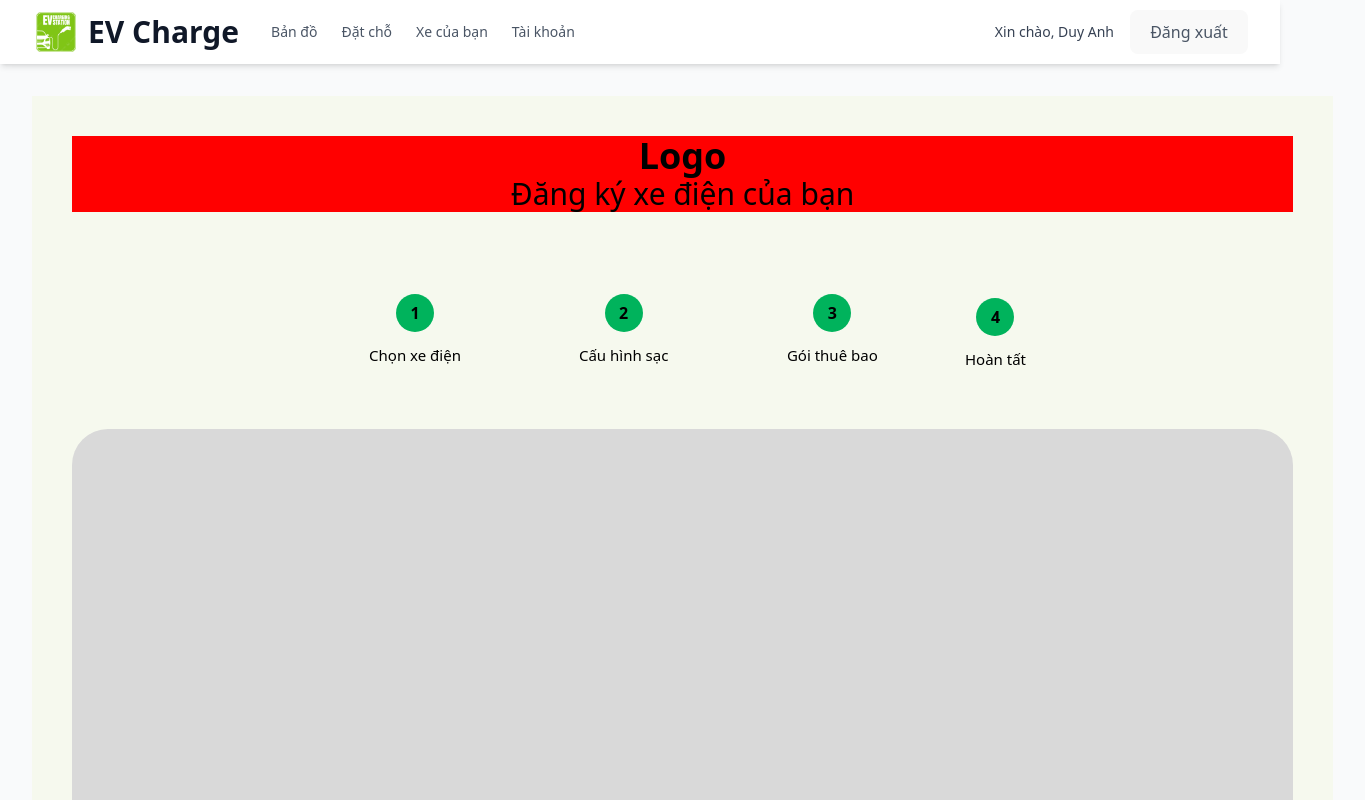
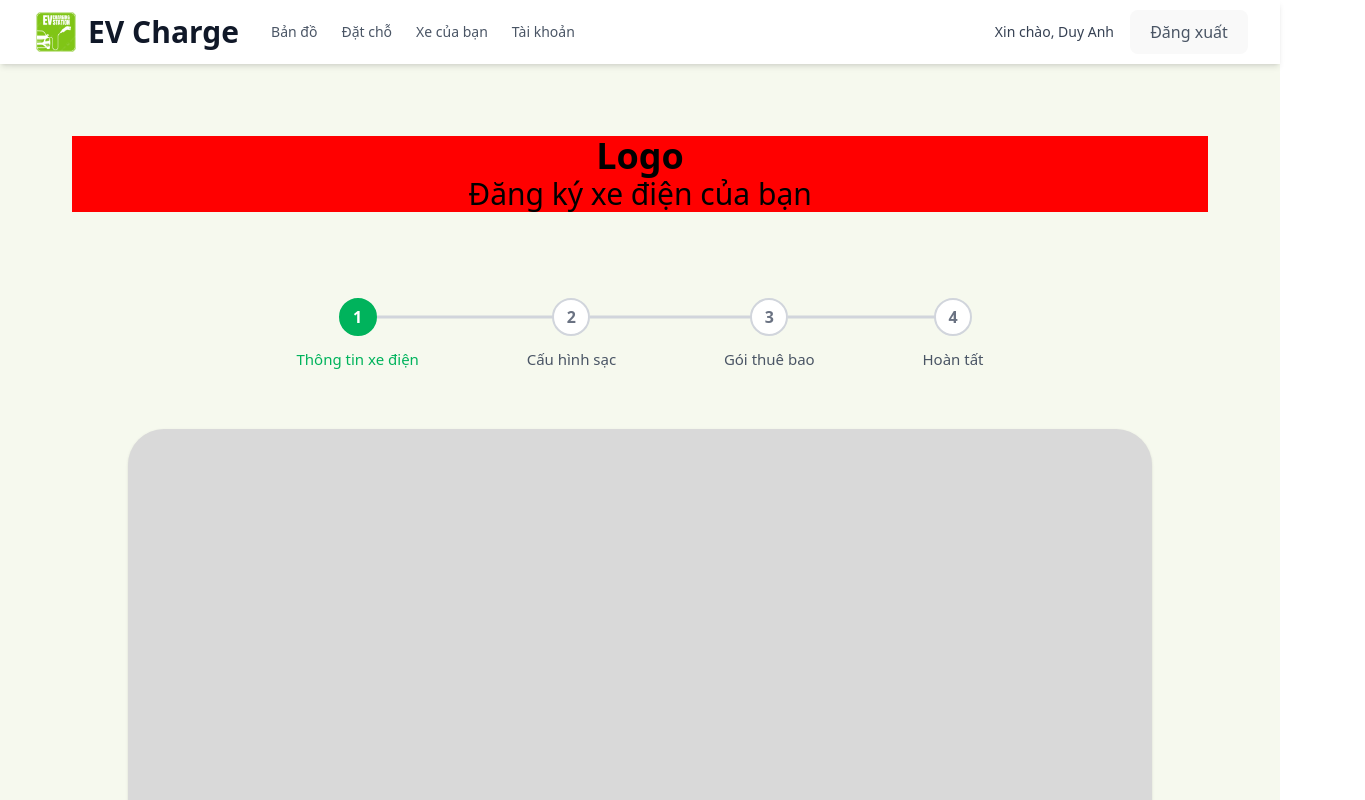
Before and after one commit to DuyAnh68/EVCharging-FE, a React (Vite) app: page /addvehicle in a window 1280 px wide. Shown: the top 800 px of the page, 1365 px wide, since content can reach past the window. Built offline with nearby package versions, Linux system fonts and the light colour scheme; no server answers.

Commit message:
feat: Stepper progess bar

```diff
--- a/src/components/Vehicle/ContentStep.jsx
+++ b/src/components/Vehicle/ContentStep.jsx
@@ -0,0 +1,22 @@
+import React from 'react'
+import StepperContext from '../../contexts/Vehicle/StepperProvider'
+import { useContext } from 'react';
+
+function ContentStep() {
+    const {currentStep} = useContext(StepperContext);
+    console.log(currentStep);
+
+    const handleRenderContet = () => {
+        switch(currentStep){
+            case 1:
+                return <div>Step 1</div>
+            case 2:
+                return <div>Step 2</div>
+        }
+    };
+  return (
+    <div>{handleRenderContet()}</div>
+  )
+}
+
+export default ContentStep
--- a/src/components/Vehicle/Steps/Stepper.jsx
+++ b/src/components/Vehicle/Steps/Stepper.jsx
@@ -1,8 +1,30 @@
 import React from 'react'
 
-function Stepper() {
+function Stepper({index, currentStep, isLast, onClick}) {
+  const isCompleted = currentStep > index;
+  const isActive = currentStep === index;
   return (
-    <div>Stepper</div>
+    <div className="relative flex items-center">
+      <div
+        onClick={onClick}
+        className={`w-[38px] h-[38px] flex items-center justify-center rounded-full cursor-pointer font-bold border-2 transition-all duration-200 ${
+          isActive
+            ? 'bg-[#00b35c] text-white border-[#00b35c]'
+            : isCompleted
+            ? 'border-[#00b35c] text-[white] bg-[#00b35c]'
+            : 'border-gray-300 text-gray-500 bg-white'
+        }`}
+      >
+        {index}
+      </div>
+      {!isLast && (
+        <div
+          className={`absolute top-1/2 left-full w-[177px] h-[3px] transform -translate-y-1/2 ${
+            currentStep > index ? 'bg-[#00b35c]' : 'bg-gray-300'
+          }`}
+        ></div>
+      )}
+    </div>
   )
 }
 
--- a/src/components/Vehicle/Steps/Steps.jsx
+++ b/src/components/Vehicle/Steps/Steps.jsx
@@ -1,28 +1,35 @@
-import React from 'react'
+import React, { useState } from 'react'
+import Stepper from './Stepper';
 
 function Steps() {
     const steps = [
-        {label: 'Chọn xe điện'},
+        {label: 'Thông tin xe điện'},
         {label: 'Cấu hình sạc'},
         {label: 'Gói thuê bao'},
         {label: 'Hoàn tất'}
 
     ];
+
+    const [currentStep, setCurrentStep] = useState(1);
   return (
     <div>
         <div className="flex items-center justify-between h-[69px] w-[687px] mx-auto mt-3 relative">
-            {/* <div className="absolute top-1/2 left-0 w-full h-[2px] !bg-[red] -z-10"></div>           */}
                 {steps.map((step, index) => (
-                   <div key={index}  className="flex flex-col items-center justify-between gap-1">
-                        <div className="w-[38px] h-[38px] flex items-center justify-center rounded-full bg-[#00b35c] text-black font-bold">
-                            {index+1}
-                        </div>
-                        <div className="text-[15px] mt-2 font-medium text-[black] ">
-                            {step.label}
-                        </div>
-                        {index < steps.length - 1 && (
-                            <div className="absolutebg-[red] w-[152px] h-[3px]"></div>
-                        )}
+                   <div key={index}  className="flex flex-col items-center justify-between gap-1 ">
+                    <Stepper
+                        index={index + 1}
+                        currentStep={currentStep}
+                        isLast={index === steps.length - 1}
+                        onClick={() => setCurrentStep(index + 1)}
+                    />
+
+                        <div
+            className={`text-[15px] mt-2 font-medium ${
+              currentStep === index + 1 ? 'text-[#00b35c]' : 'text-gray-600'
+            }`}
+          >
+            {step.label}
+          </div>
                    </div>
                 ))}
         </div>
--- a/src/layouts/MainLayout.jsx
+++ b/src/layouts/MainLayout.jsx
@@ -13,7 +13,7 @@ const MainLayout = () => {
     <div className="min-h-screen bg-gray-50">
       <Header isAuthenticated={true} handleLogout={handleLogout} />
       <div className="pt-16">
-        <div className="min-w-screen mx-auto px-4 sm:px-6 lg:px-8 py-8">
+        <div className="min-w-screen bg-[#F6F9EE] mx-auto px-4 sm:px-6 lg:px-8 py-8">
           <main>
             <Outlet />
           </main>
--- a/src/pages/VehicleManagement/AddVehicle.jsx
+++ b/src/pages/VehicleManagement/AddVehicle.jsx
@@ -15,7 +15,7 @@ function AddVehicle() {
             <div className="text-[black]">
                 <Steps/>
             </div>
-            <div className="bg-[#D9D9D9] h-[508px] w-[1221px] rounded-[36px]"></div>
+            <div className="bg-[#D9D9D9] h-[508px] w-full max-w-5xl mx-auto p-6 md:p-10 shadow-sm flex flex-col gap-6 rounded-[36px]"></div>
         </div>
     </div>
 
--- a/src/pages/VehicleManagement/VehicleList.jsx
+++ b/src/pages/VehicleManagement/VehicleList.jsx
@@ -4,7 +4,7 @@ import { Outlet, Link } from "react-router-dom";
 
 function VehicleList() {
   return (
-    <div className="bg-[#F6F9EE] p-10">
+    <div className="bg-[#F6F9EE] min-h-screen flex flex-col px-6 py-8">
       <div className="top flex justify-between">
         <div className="title text-[#14AE5C] text-4xl font-bold">
           Danh sách xe của bạn
```
Also changed, not shown: src/contexts/Vehicle/StepperProvider.jsx (line endings or trailing spaces).
